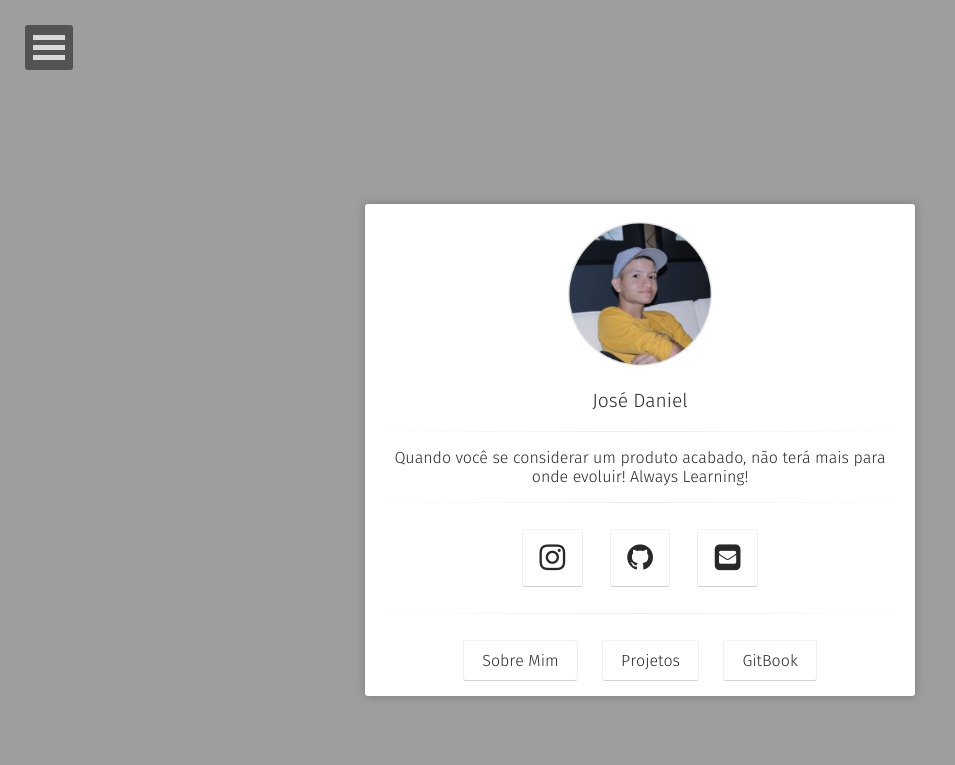
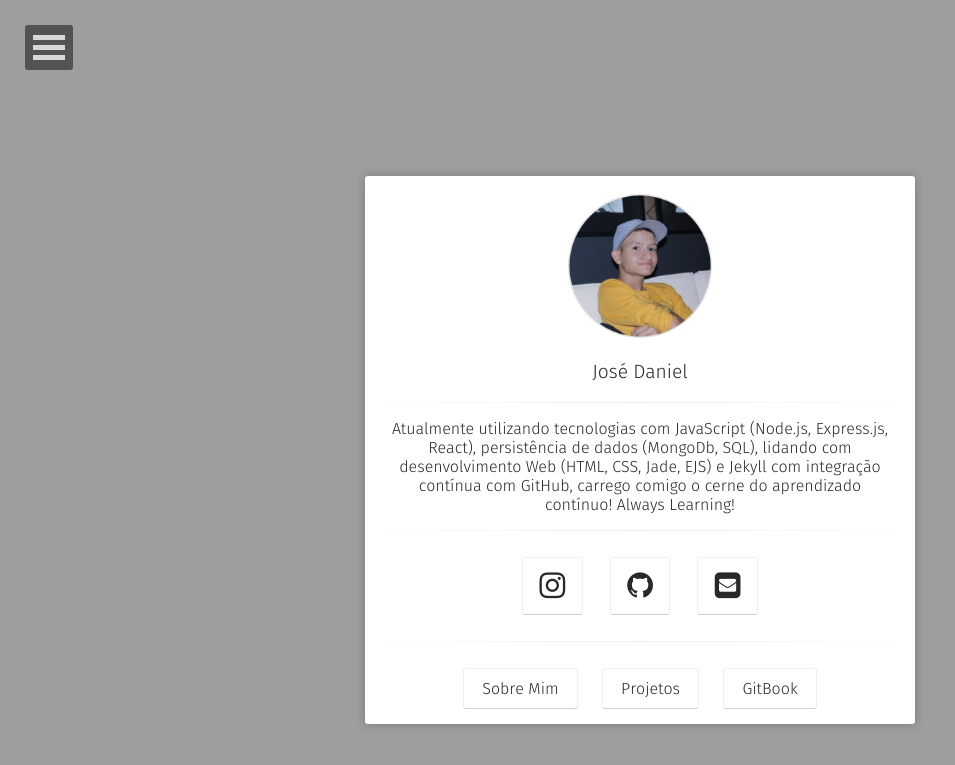
Before and after one commit to jsdaniell/jsdaniell.github.io, a Jekyll site: the page built from index.html, in a window 1280 px wide. Shown: the top 765 px of the page, without its empty margins (0-955 px from the left). Built offline with Jekyll 4.4.1, drawn with Linux system fonts in a browser that asks for light colours; some web fonts are replaced.

Commit message:
Updated bio description

```diff
--- a/_config.yml
+++ b/_config.yml
@@ -1,6 +1,6 @@
 # Site
 title:              'José Daniel'
-bio:                'Quando você se considerar um produto acabado, não terá mais para onde evoluir! Always Learning!'
+bio:                'Atualmente utilizando tecnologias com JavaScript (Node.js, Express.js, React), persistência de dados (MongoDb, SQL), lidando com desenvolvimento Web (HTML, CSS, Jade, EJS) e Jekyll com integração contínua com GitHub, carrego comigo o cerne do aprendizado contínuo! Always Learning!'
 description:        "Aqui demonstro alguns de meus projetos e habilidades desenvolvidas ao longo da minha jornada como programador!"
 reading_time:       true
 words_per_minute:   200
```
